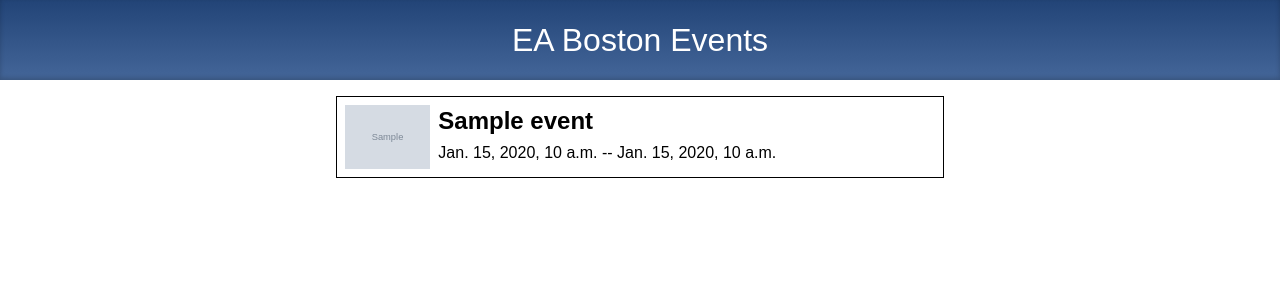
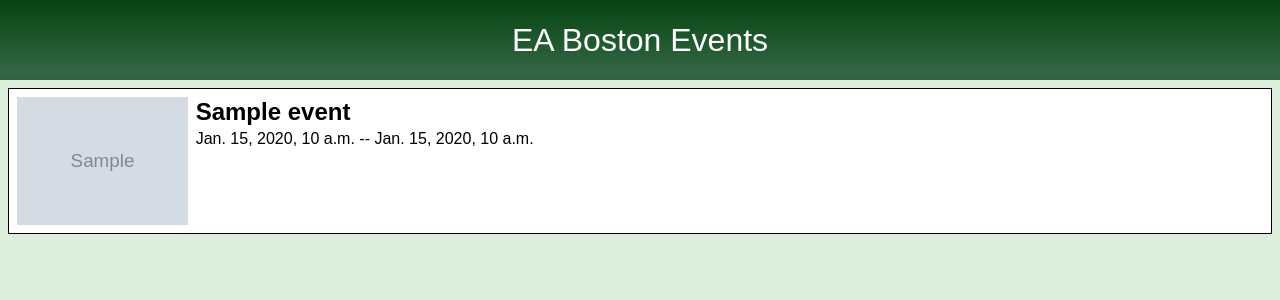
Before and after one commit to taymonbeal/eamail, a Django app: template project/events/templates/events/event_list.html in a window 1280 px wide. Shown: the top 300 px of the page. Run offline with Django 3.2, Linux system fonts and the light colour scheme; the template is opened without the code that fills it: most values are stand-ins (such as "Sample title", 1, 10 or a date in 2020); grey boxes marked "Sample" are stand-in pictures.

Commit message:
created scaling grid view for larger screens

```diff
--- a/project/events/static/css/simplesheet.css
+++ b/project/events/static/css/simplesheet.css
@@ -1,42 +1,39 @@
 body {
-	background-color: #fff;
-	color: #000;
 	font-family: Arial, "Helvetica Neue", Helvetica, sans-serif;
 	margin: 0;
 }
 header h1 {
-	background: linear-gradient(#247, #469);
+	background: linear-gradient(#054410, #364 90%, #306040);
 	color: #fff;
 	text-align: center;
 	font-weight: normal;
 	margin: 0;
-	box-shadow: inset 0 -2px 5px rgba(0,0,0,0.2);
 }
 
-details { background-color: #fff; }
+details { background-color: #fff; color: #000; }
 summary { display: block; }
 summary h1 { margin: 0; }
 summary img { float: left; }
 summary .date { margin: 0; }
 
-/* Sizing on large devices */
+/* Behavior on large devices */
 @media (min-width: 30.001rem) {
-	main { max-width: 40rem; margin: 0 auto; }
-	body { line-height: 1.5 }
-	header h1 { padding: 0.5em 0 }
-	details { background-color: #fff; padding: 0.5em; margin: 1em; border: solid thin; }
-	summary { line-height: 2em; }
-	summary h1 { font-size: 1.5em; }
-	summary img { height: 4em; margin-right: 0.5em; }
+	main { display: flex; flex-flow: row wrap; justify-content: space-evenly; }
+	body { line-height: 1.5; background-color: #ded; }
+	header h1 { font-size: 2em; padding: 0.5em 0; }
+	details { padding: 0.5em; margin: 0.5em; border: solid thin; min-width: 20rem; min-height: 8em; flex: 1 0 30%;}
+	details[open] { border-color: #060; }
+	summary h1 { font-size: 1.5em; line-height: 1.25; }
+	summary img { height: 8em; margin-right: 0.5em; }
 	details p:last-child { margin-bottom: 0; }
 }
 
-/* Sizing on small devices */
+/* Behavior on small devices */
 @media (max-width: 30rem) {
-	body { font-size: 0.8em; line-height: 1.25; }
+	body { font-size: 0.8em; line-height: 1.25; background-color: #fff; }
 	header h1 { padding: 0.1em 0; font-size: 2em; margin-bottom: 0.2em; }
 	details { padding: 0.2em; border-bottom: solid thin; }
-	article:first-child details { border-top: solid thin; }
+	details:first-child { border-top: solid thin; }
 	summary h1 { font-size: 1.25em; line-height: 1; }
 	summary img { height: 2.5em; margin-right: 0.1em; }
 	p { margin: 0.5em 0; }
--- a/project/events/templates/events/event_list.html
+++ b/project/events/templates/events/event_list.html
@@ -8,7 +8,6 @@
   {% if event_list %}
     <main>
       {% for event in event_list %}
-        <article class="event">
           <details>
             <summary>
               <img src="{{ event.picture.url }}" alt=""/>
@@ -18,7 +17,6 @@
             <p>{{ event.location }}</p>
             <p>{{ event.description }}</p>
           </details>
-        </article>
       {% endfor %}
     </main>
   {% else %}
```
